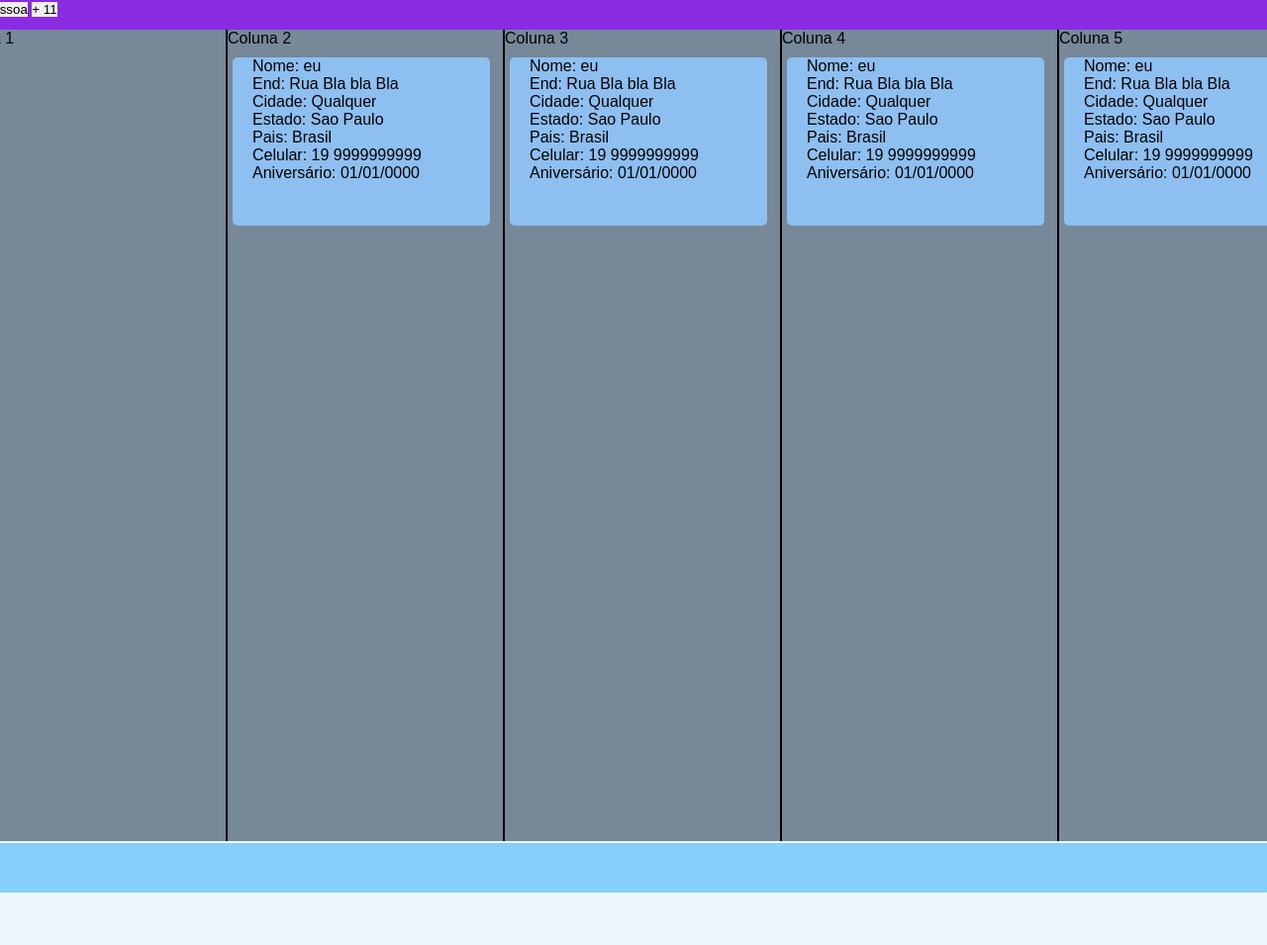
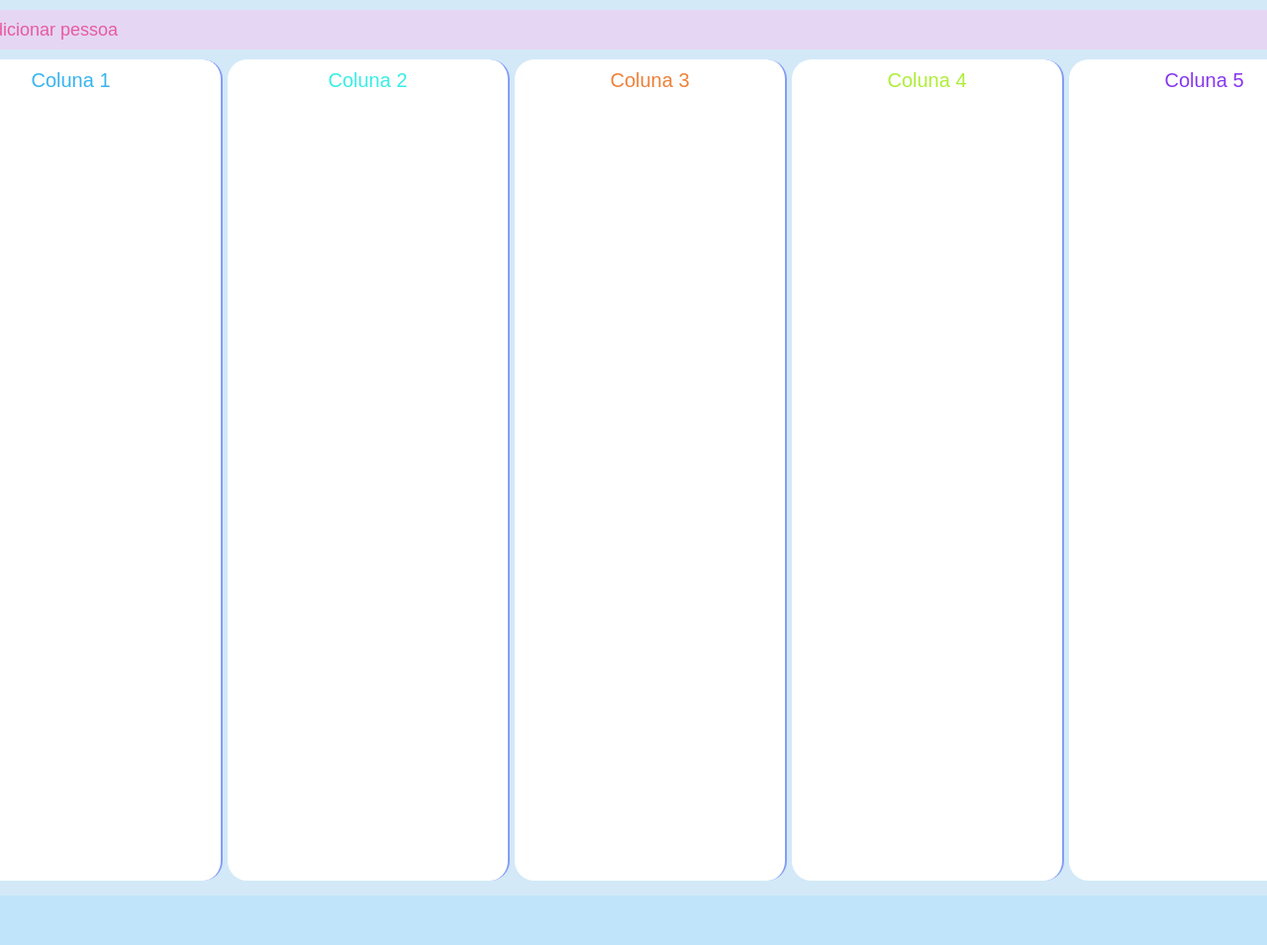
Before and after one commit to danielsodre7/testando, a plain HTML site: page MiniProjetos/Cause-Effect-App V2.html in a window 1280 px wide. Shown: the top 955 px of the page at 99% size. Before the commit the page ends 902 px from the top, so only its background shows below. Drawn offline with Linux system fonts and the light colour scheme.

Commit message:
revisando regex

```diff
--- a/MiniProjetos/Cause-Effect-App V2.html
+++ b/MiniProjetos/Cause-Effect-App V2.html
@@ -12,6 +12,9 @@
     padding: 0;
     border: 0;
     }
+    html{
+        scroll-behavior: smooth;
+    }
 
 
     body {
@@ -24,14 +27,15 @@
     .total {
         display: grid;
         grid-template-areas: "menu menu menu menu menu" "col1 col2 col3 col4 col5" "rodape rodape rodape rodape rodape"  ;
-        grid-template-columns: 280px 280px 280px 280px 280px;
+        grid-template-columns: 310px 290px 280px 280px 280px;
         grid-auto-columns: 20% 20% 20% 20% 20%;
     }
 
     .total{
-        margin-left: 20px;
+        margin-left: 0px;
         align-items: center;
         justify-content: center;
+        background-color: rgb(211, 233, 248);
 
     }
 
@@ -39,50 +43,134 @@
         grid-area: menu;
     }
 
+    #luz{
+        background-color: rgba(248, 244, 248, 0);
+        margin: 10px;
+        margin-left: auto;
+        margin-right: auto;
+        text-align: center;
+        width: 260px;
+        max-height: 600px;
+        color: rgb(231, 91, 161);
+        font-size: 18px;
+
+    }
+
     .col1{
         grid-area: col1;
-        border-right : 2px solid black;
-        background-color: lightslategray;
+        border-right : 2px solid #849ef5;
+        background-color: rgb(255, 255, 255);
         height: 100%;
         min-height: 820px;
+        max-height: 840px;
+
+        border-radius: 20px;
+        margin-right: 5px;
+        margin-top: 10px;
+        color: rgb(55, 180, 238);
+        font-size: 20px;
+
+        overflow-y: visible;
+        overflow-x: hidden;
+
     }
+
+    .col1::-webkit-scrollbar{
+        width: 10px;
+        border: none;
+
+    }
+    .col1::-webkit-scrollbar-thumb{
+        background-color: rgb(55, 180, 238);
+        border-radius: 3px solid rgb(55, 180, 238);
+        height: 80px;
+        margin-top: 30px;
+
+    }
+
+
     .col2{
         grid-area: col2;
-        border-right : 2px solid black;
-        background-color: lightslategray;
-        height: 100%;;
+        border-right : 2px solid #849ef5;
+        background-color: rgb(255, 255, 255);
+        height: 100%;
+        border-radius: 20px;
+        margin-right: 5px;
+        margin-top: 10px;
+        color: rgb(55, 238, 229);
+        font-size: 20px;
     }
     .col3{
         grid-area: col3;
-        border-right : 2px solid black;
-        background-color: lightslategray;
-        height: 100%;;
+        border-right : 2px solid #849ef5;
+        background-color: rgb(255, 255, 255);
+        height: 100%;
+        border-radius: 20px;
+        margin-right: 5px;
+        margin-top: 10px;
+        margin-top: 10px;
+        color: rgb(238, 128, 55);
+        font-size: 20px;
     }
     .col4{
         grid-area: col4;
-        border-right : 2px solid black;
-        background-color: lightslategray;
-        height: 100%;;
+        border-right : 2px solid #849ef5;
+        background-color: rgb(255, 255, 255);
+        height: 100%;
+        border-radius: 20px;
+        margin-right: 5px;
+        margin-top: 10px;
+        color: rgb(174, 238, 55);
+        font-size: 20px;
     }
     .col5{
         grid-area: col5;
-        border-right : 2px solid black;
-        background-color: lightslategray;
+        border-right : 2px solid #849ef5;
+        background-color: rgb(255, 255, 255);
         height: 100%;
+        border-radius: 20px;
+        margin-right: 5px;
+        margin-top: 10px;
+        color: rgb(134, 55, 238);
+        font-size: 20px;
     }
-    .rodape{
-        grid-area: rodape;
+
+
+    .input[type=text]{
+    background: #bfdbfc;
+    border:none;
+    border-radius: 3px;
+    }
+
+    .input[type=number]{
+    background: #bfdbfc;
+    border:none;
+    border-radius: 3px;
 
     }
 
+    textarea{
+    position: absolute;
+    top: 0;
+    display: block;
+    transition: 0.2s;
+    font-size: 1rem;
+    color: #9b9b9b;
+    }
+
+
     .nova_pessoa{
         width: 260px;
-        height: 170px;
-        background-color: rgb(142, 191, 241);
+        height: 190px;
+        background-color: rgb(191, 219, 252);
         border-radius: 5px;
         margin-left: 5px;
         margin-right: 20px;
         margin-top: 10px;
+    }
+
+    .nova_pessoa ative2{
+        background-color: #bfdbfc;
     }
 
     .nova_pessoa input{
@@ -98,28 +186,40 @@
     }
 
 
-    p{
-        margin: 20px;
-        margin-top: 5px;
+
+    .textoDiv{
+        margin: 10px;
+        margin-left: auto;
+        margin-right: auto;
+        text-align: center;
+        width: 260px;
     }
 
     .menu{
-        height: 30px;
+        height: 40px;
         width: 100%;
-        background-color: blueviolet;
-        margin-top: 0px;
-        margin-bottom: 0px;
+        background-color: rgb(229, 214, 243);
+        margin-top: 10px;
+        margin-bottom: 5px;
+        border-radius: 10px;
+        border-right : 2px solid rgb(132, 158, 245);
     }
 
 
     .rodape{
-        background-color: lightskyblue;
+        background-color: rgb(192, 228, 250);
         width: 100%;
         height: 50px;
-        margin-top: 2px;
+        margin-top: 20px;
         margin-bottom: 0px;
+        border-radius: 10px;
+        border-right : 2px solid #849ef5;
     }
 
+    .rodape{
+        grid-area: rodape;
+        margin-top: 20px;
+    }
 
     </style>
 
@@ -129,78 +229,21 @@
 
     <div class="total">
 <div class="menu">
-<button id="addPessoas" onclick="a()"> Nova pessoa</button>
-<button id="luz" onclick="addPessoas()"> + 11 </button>
+<button id="luz" onclick="addPessoas()"> Adicionar pessoa </button>
 </div>
 
-<div class="col1" id="coluna1"> Coluna 1
+<div class="col1" id="coluna1"> <p class="textoDiv"> Coluna 1 </p> </div>
 
+<div class="col2" id="coluna2"> <p class="textoDiv"> Coluna 2 </p> </div>
 
+<div class="col3" id="coluna3"> <p class="textoDiv"> Coluna 3 </p> </div>
 
+<div class="col4" id="coluna4"> <p class="textoDiv"> Coluna 4 </p> </div>
 
-
-
-</div>
-
-<div class="col2" id="coluna"> Coluna 2
-    <div class="nova_pessoa">
-        <p>
-        Nome: eu <br>
-        End: Rua Bla bla Bla <br>
-        Cidade: Qualquer <br>
-        Estado: Sao Paulo <br>
-        Pais: Brasil <br>
-        Celular: 19 9999999999 <br>
-        Aniversário: 01/01/0000 <br>
-        </p>
-    </div>
-</div>
-
-<div class="col3" id="coluna"> Coluna 3
-    <div class="nova_pessoa">
-        <p>
-        Nome: eu <br>
-        End: Rua Bla bla Bla <br>
-        Cidade: Qualquer <br>
-        Estado: Sao Paulo <br>
-        Pais: Brasil <br>
-        Celular: 19 9999999999 <br>
-        Aniversário: 01/01/0000 <br>
-        </p>
-    </div>
-</div>
-
-<div class="col4" id="coluna"> Coluna 4
-    <div class="nova_pessoa">
-        <p>
-        Nome: eu <br>
-        End: Rua Bla bla Bla <br>
-        Cidade: Qualquer <br>
-        Estado: Sao Paulo <br>
-        Pais: Brasil <br>
-        Celular: 19 9999999999 <br>
-        Aniversário: 01/01/0000 <br>
-        </p>
-    </div>
-</div>
-
-<div class="col5" id="coluna">Coluna 5
-    <div class="nova_pessoa">
-        <p>
-        Nome: eu <br>
-        End: Rua Bla bla Bla <br>
-        Cidade: Qualquer <br>
-        Estado: Sao Paulo <br>
-        Pais: Brasil <br>
-        Celular: 19 9999999999 <br>
-        Aniversário: 01/01/0000 <br>
-        </p>
-    </div>
-</div>
+<div class="col5" id="coluna5"> <p class="textoDiv"> Coluna 5 </p> </div>
 
 <div class="rodape">
-    fim
-</div>
+    </div>
 
 </div>
 
@@ -208,8 +251,8 @@
 // construir Menu e divs abaixo como grid sendo o div menu total e as divs adicionais como sendo pips em CSS **ok
 //criar a div com input, manipula quando clicar, quando finaliza inclui por splice botão atualiza ou salva ** ok === falta inclui atualizar e salvar
 // div deve ter um botão icon lixo para excluir
-// arrastar os disv para colunas adicionais
-//adiconar os efeitos
+// arrastar os disv para colunas adicionais ==
+//adiconar os efeitos de inclusao de pessoa
 
 //Histórias de usuários:
 //O usuário pode ver uma lista de nomes de pessoas organizados verticalmente em um painel de resumo na página. **** mudei para modelo pipe
@@ -222,12 +265,20 @@
 //O usuário pode ver o efeito de seleção removido de um nome na lista de resumo quando um novo nome é clicado.
 
 
+
+// construção:
+// crie uma função para criar uma div a partir da coluna1 pegando pelo ID
+// criei uma div para o cabeçalho para colocar o ID e o icon de deletar
+
+
 function addPessoas(){
 const coluna1 = document.getElementById("coluna1")
 
+
+// const cria o elemento div
 const divNew = document.createElement("div");
-divNew.setAttribute("class","nova_pessoa");
-divNew.setAttribute("id","nova_pessoa");
+divNew.setAttribute("class","nova_pessoa"); // o iten divNew chama a const e o setAttribute inclui o atribudo a ser usado
+divNew.setAttribute("id","nova_pessoa"); // com o nome consigo incluir os atributos nesse caso a class
 
 
 
@@ -235,49 +286,59 @@ let menuDiv = document.createElement('div')
 menuDiv.setAttribute("class","menuDiv");
 menuDiv.setAttribute("id","menuDiv");
 
-
+/*
 <span class="material-icons-outlined">
 delete
 </span>
 
 e872
-
-
+*/
+// para inclui os inputs fiz o mesmo processo do cabeçalho
 let seuNome = document.createElement('input');
-seuNome.setAttribute("nome", "nome[]");
+seuNome.setAttribute("class","input");
+seuNome.setAttribute("nome", "nome[]");// porem inclui atributos necessarios para a input
 seuNome.setAttribute("placeholder", "Nome:");
 seuNome.setAttribute("type", "text");
 
 
 let seuEnd = document.createElement('input');
+seuEnd.setAttribute("class","input");
 seuEnd.setAttribute("nome", "end[]");
 seuEnd.setAttribute("placeholder", "Endereço:");
 seuEnd.setAttribute("type", "text");
 
 
 let suaCidade = document.createElement('input');
+suaCidade.setAttribute("class","input");
 suaCidade.setAttribute("nome", "cidade[]");
 suaCidade.setAttribute("placeholder", "Cidade:");
 suaCidade.setAttribute("type", "text");
 
 let seuEstado = document.createElement('input');
+seuEstado.setAttribute("class","input");
 seuEstado.setAttribute("nome", "estado[]");
 seuEstado.setAttribute("placeholder", "Estado:");
 seuEstado.setAttribute("type", "text");
 
 let seuCelular = document.createElement('input');
+seuCelular.setAttribute("class","input");
 seuCelular.setAttribute("nome", "celular[]");
 seuCelular.setAttribute("placeholder", "Celular:");
 seuCelular.setAttribute("type", "number");
 
+var RegExp =/\(\d{2}\)\s\d{4,5}-?\d{4}/g;
+RegExp.test(seuCelular);
+
 let seuAniversario = document.createElement('input');
+seuAniversario.setAttribute("class","input");
 seuAniversario.setAttribute("nome", "aniversaio[]");
 seuAniversario.setAttribute("placeholder", "Aniverário:");
 seuAniversario.setAttribute("type", "number");
 
 
-divNew.appendChild(menuDiv);
-divNew.appendChild(seuNome);
+
+divNew.appendChild(menuDiv); // nesse momento eu defini o elemento como o menuDiv sendo filho do divNew
+divNew.appendChild(seuNome); // para isso usei a marcação ponto divNew.appendChild e entre () indiquei qual o ememento
 divNew.appendChild(seuEnd);
 divNew.appendChild(suaCidade);
 divNew.appendChild(seuEstado);
@@ -289,6 +350,15 @@ coluna1.appendChild(divNew);
 }
 
 
+function validBin (binarioTest) {
+
+            var validarBin = new RegExp(/^[0-1]{8}$/);
+
+            return validarBin.test(binarioTest)
+
+        }
+
+//ainda não está sendo usada
 let pessoaVazia = [];
 
 let novaPessoa = [{
@@ -305,18 +375,6 @@ let novaPessoa = [{
 //divNew.value = nova_pessoa; // ver function com array **** https://digitalinnovation.one/artigos/meuprimeiroprojeto-funcoes-para-manipular-arrays-com-javascript-2
 
 
-//const inputNome = document.createElement("ïnput");
-//inputNome.setAttribute("type", "number");
-//inputNome.value= "Nome"
-
-//const inputEnd = document.createElement("ïnput");
-//const inputCid = document.createElement("ïnput");
-//const inputEst = document.createElement("ïnput");
-//const inputPais = document.createElement("ïnput");
-//const inputTel = document.createElement("ïnput");
-//const inputAni = document.createElement("ïnput");
-
-
 </script>
 </body>
 </html>
```
Also changed, not shown: MiniProjetos/bin2dec_v2.html (+10 -7 lines), MiniProjetos/teste.js (+10 -1 lines).
